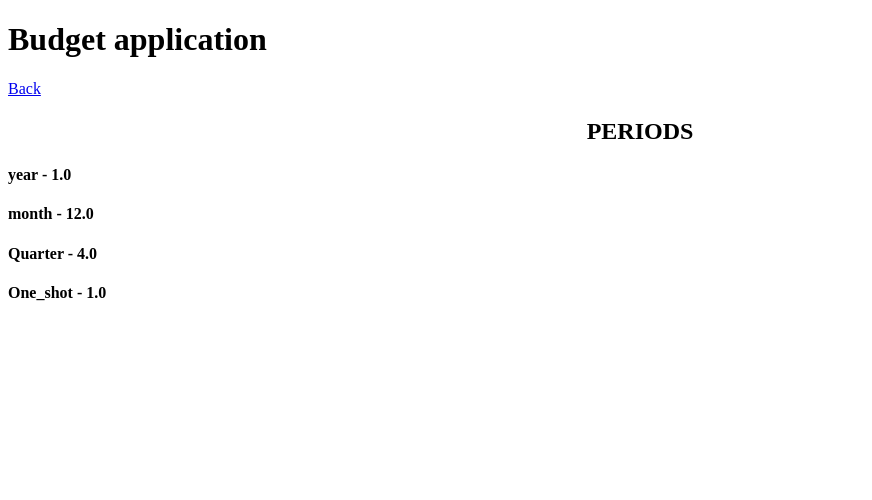
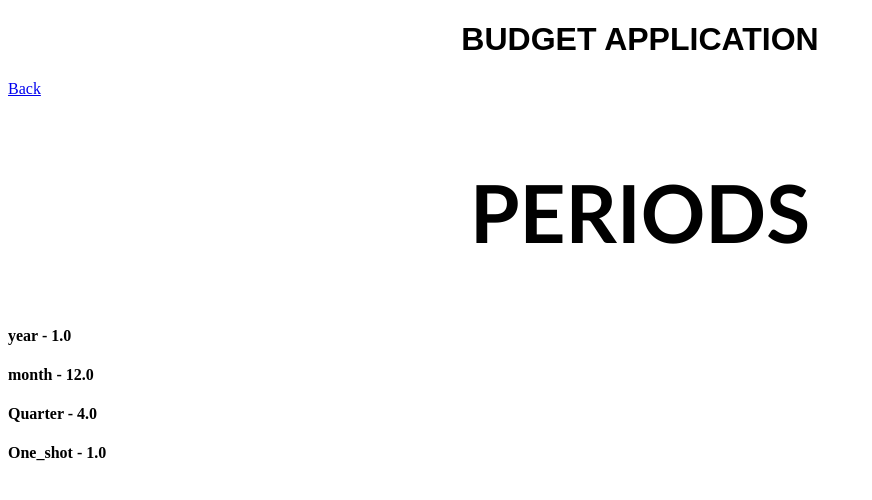
Before and after one commit to jeanfimollheger/finance, a Django app: page /all_periods in a window 1280 px wide. Shown: the top 500 px of the page, without its empty margins (0-872 px from the left). Run offline with Django 4.2, Linux system fonts and the light colour scheme; data comes from the database, SQL or seed files in the repository; both versions use the stored data as it was after the commit.

Commit message:
Maj pour faire fonctionner la style.css

```diff
--- a/headquarter/settings.py
+++ b/headquarter/settings.py
@@ -117,7 +117,7 @@ USE_TZ = True
 # https://docs.djangoproject.com/en/4.2/howto/static-files/
 
 STATIC_URL = 'static/'
-STATICFILES_DIR = [BASE_DIR / 'static']
+STATICFILES_DIRS = [BASE_DIR / 'static']
 STATIC_ROOT = BASE_DIR / 'staticfiles'
 
 
--- a/static/css/style.css
+++ b/static/css/style.css
@@ -1,4 +1,16 @@
+h1 {
+  text-transform: uppercase;
+  text-align: center;
+  font-family: Arial, sans-serif;
+}
+
 h2 {
   text-transform: uppercase;
   text-align: center;
+  font-size: 5rem;
+  font-family: Trebuchet MS;
 }
+
+h6 {
+  text-align: center;
+}
--- a/templates/base.html
+++ b/templates/base.html
@@ -1,7 +1,7 @@
+{% load static %}
 <!DOCTYPE html>
 <html lang="en">
   <head>
-    {% load static %}
     <meta charset="UTF-8" />
     <meta name="viewport" content="width=device-width, initial-scale=1.0" />
     <title>budget_application</title>
```
Also changed, not shown: db.sqlite3.
